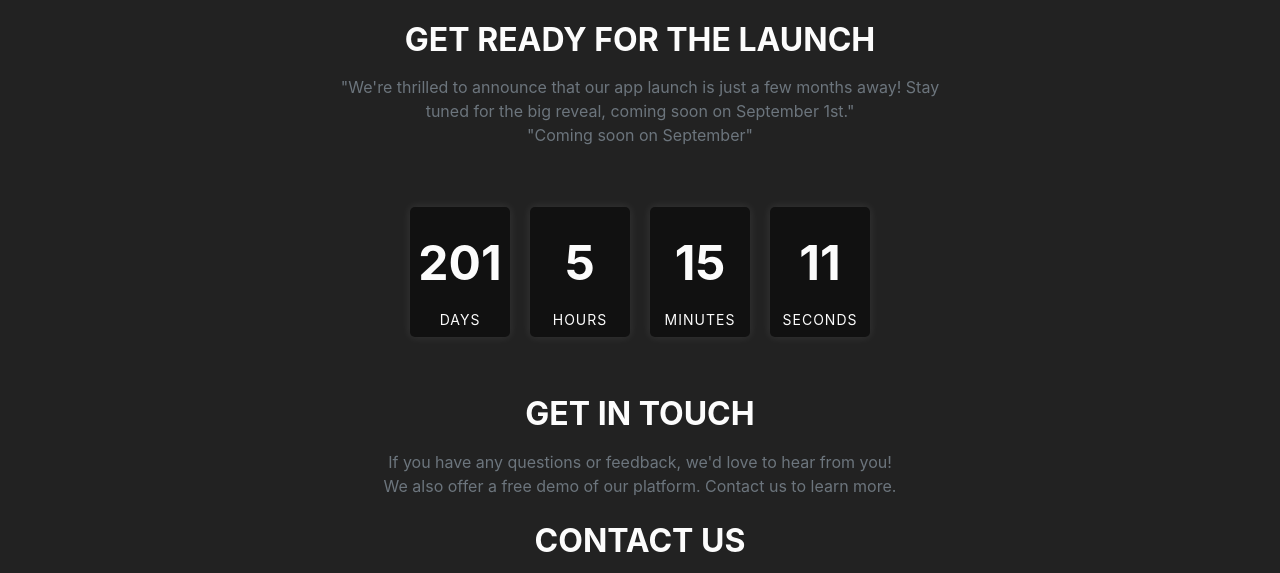
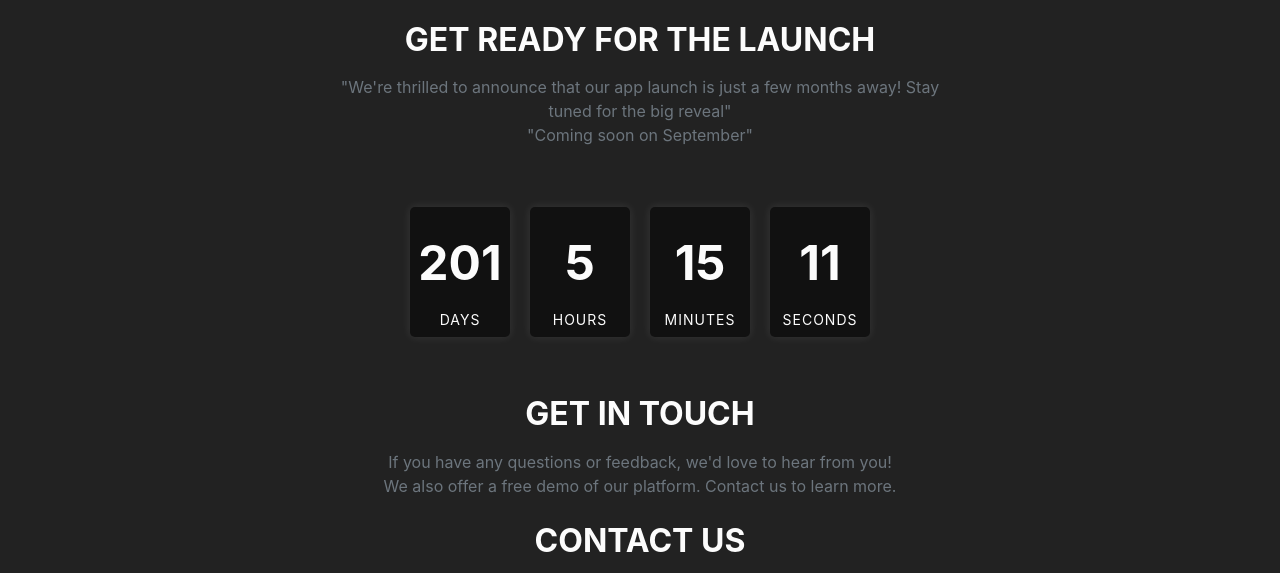
Before and after one commit to ahmedessam139/EventHive-WebPage, a plain HTML site: page index.html in a window 1280 px wide. Shown: the part 1100-1673 px from the top of the page. Drawn offline with nearby package versions, Linux system fonts and the light colour scheme.

Commit message:
modified:   index.html

```diff
--- a/index.html
+++ b/index.html
@@ -205,7 +205,7 @@
         <div class="row justify-content-center align-items-center">
             <div class="col-12 col-md-6 text-center mb-4">
                 <h2 class="text-uppercase mb-3 font-weight-bold">Get Ready for the Launch</h2>
-                <p class="text-muted mb-0">"We're thrilled to announce that our app launch is just a few months away! Stay tuned for the big reveal, coming soon on September 1st."</p>
+                <p class="text-muted mb-0">"We're thrilled to announce that our app launch is just a few months away! Stay tuned for the big reveal"</p>
                 <p class="text-muted mb-0">"Coming soon on September"</p>
                 <div class="countdown">
                     <div class="countdown-item">
```
